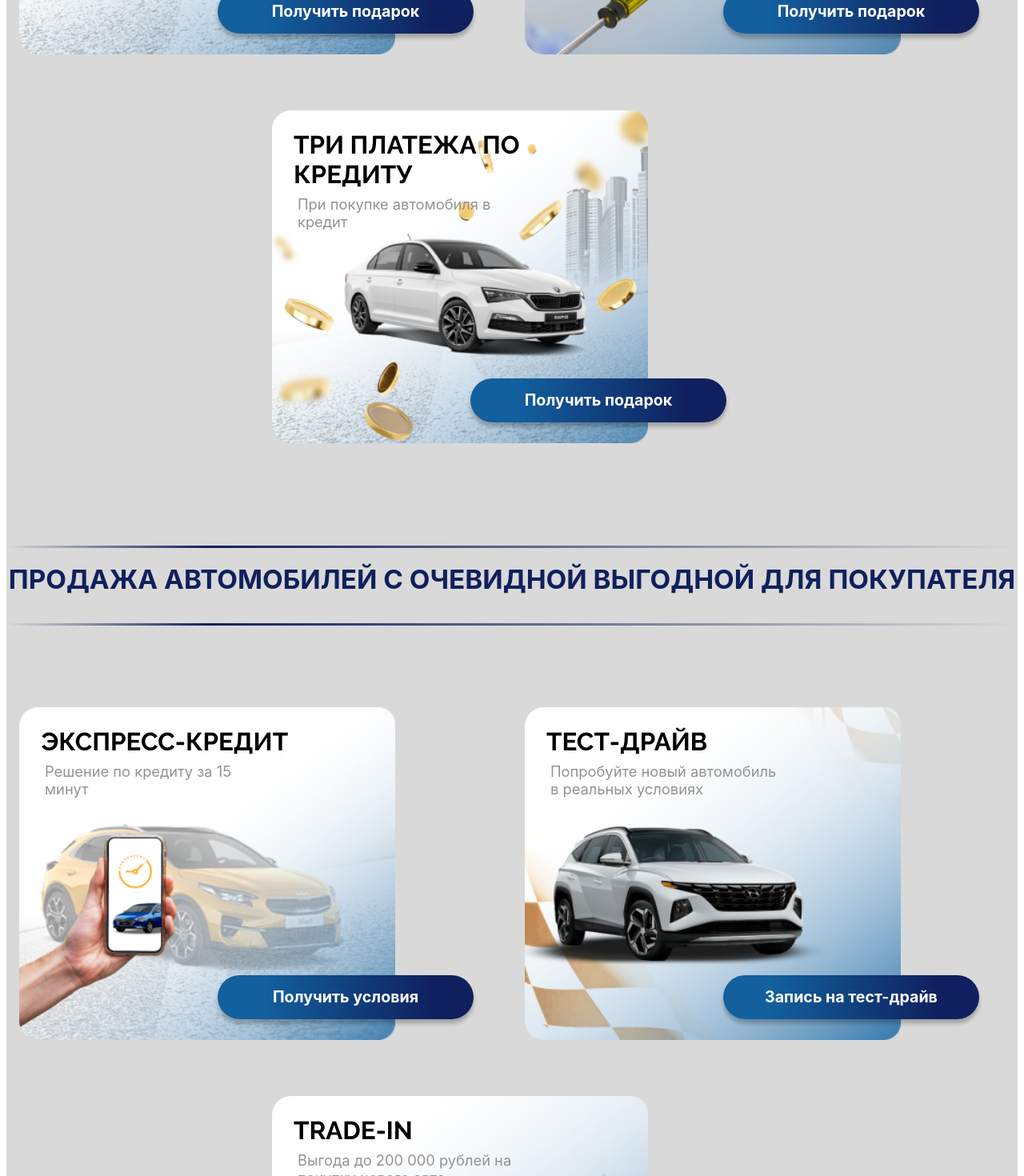
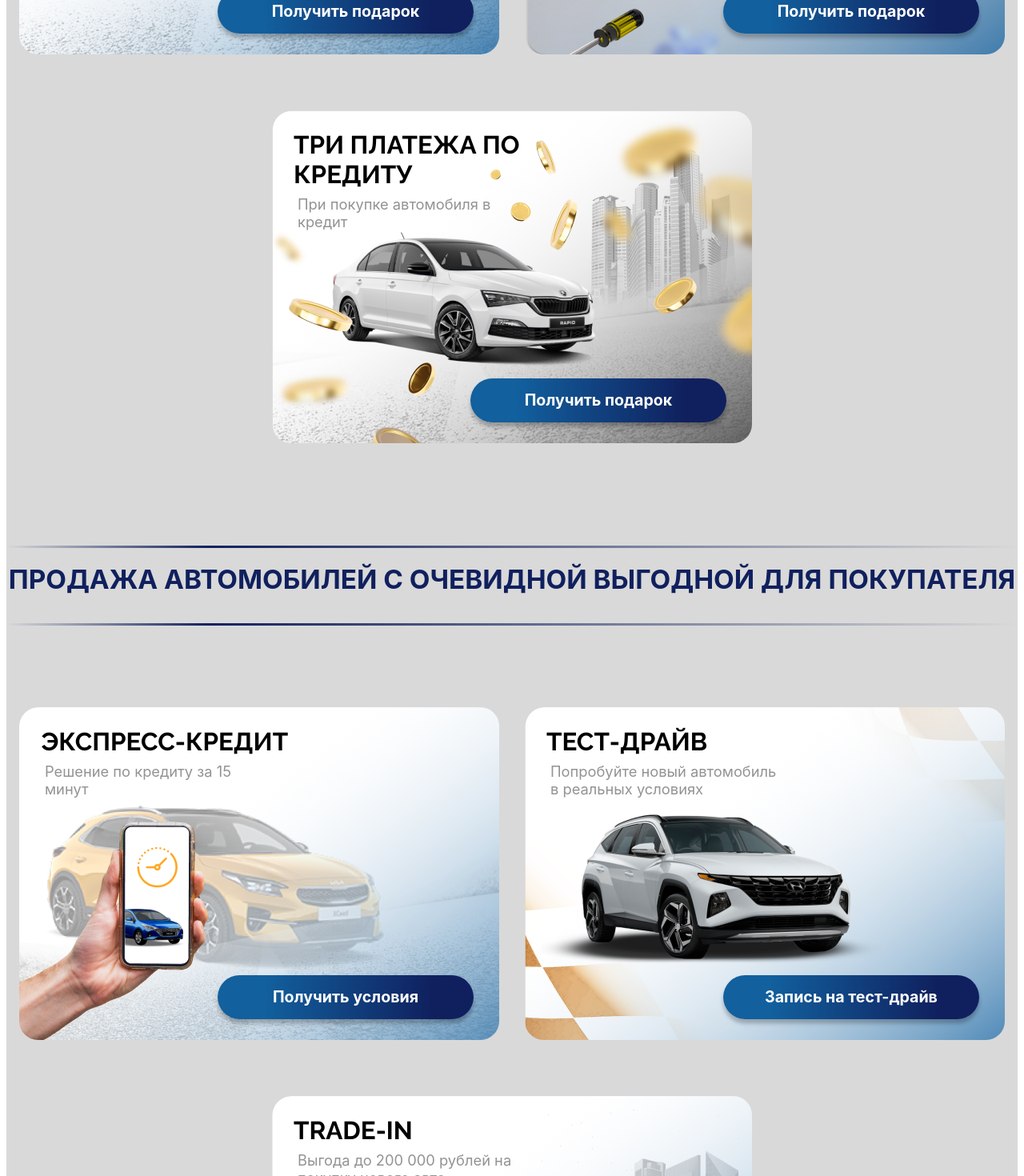
Before and after one commit to MikeGer92/AutoRakurs, a Vue app: page / in a window 1280 px wide. Shown: the part 4780-6250 px from the top of the page at 80% size. Built offline with nearby package versions, Linux system fonts and the light colour scheme; a web font is replaced by a local one; what vue-yandex-maps would draw is missing.

Commit message:
edit some styles

```diff
--- a/src/components/BenefitCard.vue
+++ b/src/components/BenefitCard.vue
@@ -1,5 +1,5 @@
 <template>
-  <div class="benefit" :style="[screen > 390 ? {'background': `url(${benefitCard.image}) no-repeat`}: {'background': `url(${benefitCard.image_small}) no-repeat`, 'background-size': 'contain'}]">
+  <div class="benefit" :style="[screenWidth ? {'background': `url(${benefitCard.image_small}) no-repeat`, 'background-size': 'contain'} : {'background': `url(${benefitCard.image}) no-repeat`}]">
     <div class="benefit__header">
       <div class="benefit__header_title">{{ benefitCard.title }}</div>
       <div class="benefit__header_descr">{{ benefitCard.descr }}</div>
@@ -16,11 +16,12 @@ export default {
     benefitCard: {
       type: Object,
       default: () => {}
-    }
+    },
   },
   data() {
     return {
-      screen: 0
+      screen: 0,
+      screenWidth: false
     }
   },
   created() {
@@ -29,8 +30,19 @@ export default {
   methods: {
     updateWidth() {
       this.screen = window.innerWidth;
+      if (this.screen < 600) {
+        this.screenWidth = true
+      }
       console.log(this.screen)
     },
+    elementStyle(){
+      this.updateWidth()
+      if (this.screen < 600) {
+        return true
+      } else {
+        return false
+      }
+    }
   }
 }
 </script>
@@ -88,7 +100,7 @@ export default {
     cursor: pointer;
   }
 }
-@media (max-width: 390px) {
+@media (max-width: 605px) {
   .benefit {
     width: 323px;
     height: 286px;
--- a/src/components/CarCard.vue
+++ b/src/components/CarCard.vue
@@ -187,7 +187,7 @@ export default {
     }
   }
 }
-@media (max-width: 390px) {
+@media (max-width: 605px) {
   .homecar-main {
     max-width: 336px;
     margin-top: 0;
--- a/src/components/Timer.vue
+++ b/src/components/Timer.vue
@@ -105,7 +105,7 @@ export default {
     }
   }
 }
-@media (max-width: 390px) {
+@media (max-width: 605px) {
   .count {
     max-width: 80px;
     max-height: 26px;
--- a/src/views/Home.vue
+++ b/src/views/Home.vue
@@ -38,7 +38,7 @@
       <div class="home__benefit">
         <div class="home__benefit_wrapper">
           <div class="home__benefit_block">
-            <BenefitCard v-for="(benefit) in benefitsList" :key="benefit.title" :benefitCard="benefit"/>
+            <BenefitCard v-for="(benefit) in benefitsList" :key="benefit.title" :benefitCard="benefit" :screen="scale" @resize="updateWidth" />
           </div>
           <div class="home__benefit_divider">
             <div class="home__benefit_divider-line home__divider_line"></div>
@@ -46,7 +46,7 @@
             <div class="home__benefit_divider-line home__divider_line"></div>
           </div>
           <div class="home__benefit_options">
-            <BenefitCard v-for="option in optionsList" :key="option.title" :benefitCard="option"/>
+            <BenefitCard v-for="option in optionsList" :key="option.title" :benefitCard="option" :screen="screenWidth"/>
           </div>
         </div>
       </div>
@@ -65,6 +65,7 @@ export default {
   components: { Loader, Timer,  CarCard, BenefitCard },
   data() {
     return {
+      screenWidth: false,
       actionFinish: '2022-09-20 23:59:59',
       showModal: true,
       showLoader: false,
@@ -177,6 +178,25 @@ export default {
         button: 'Получить выгоду'
       },
     }
+  },
+  created() {
+    window.addEventListener('resize', this.updateWidth);
+  },
+  mounted() {
+    console.log(window.innerWidth)
+  },
+  computed: {
+    scale() {
+      return window.innerWidth < 600
+    }
+  },
+  methods: {
+    updateWidth() {
+      if (window.innerWidth < 600) {
+        this.screenWidth = true
+      }
+      console.log(window.innerWidth)
+    },
   }
 
 }
@@ -400,7 +420,7 @@ export default {
     }
   }
 }
-@media (max-width: 390px) {
+@media (max-width: 605px) {
   .home {
     &__header {
       margin: 12px 0 0 0;
```
